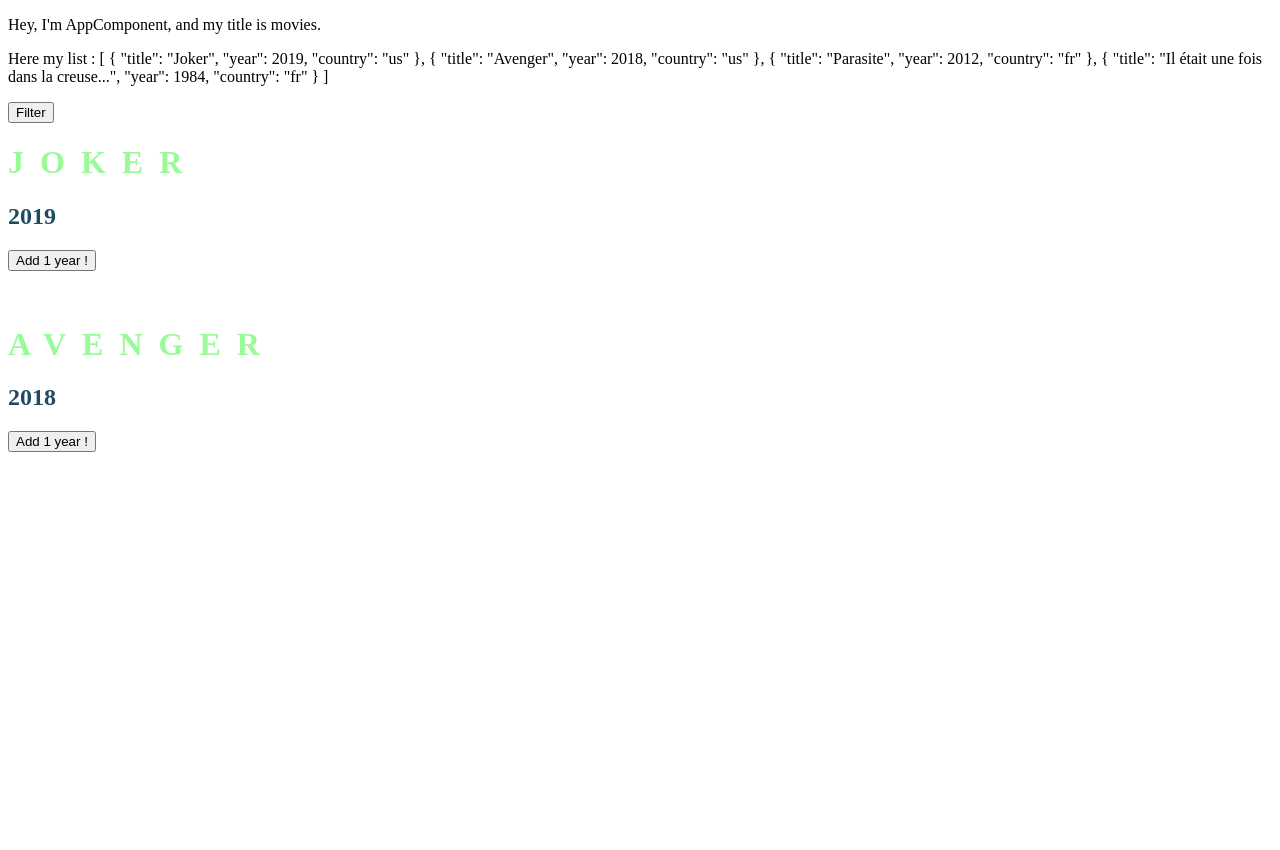
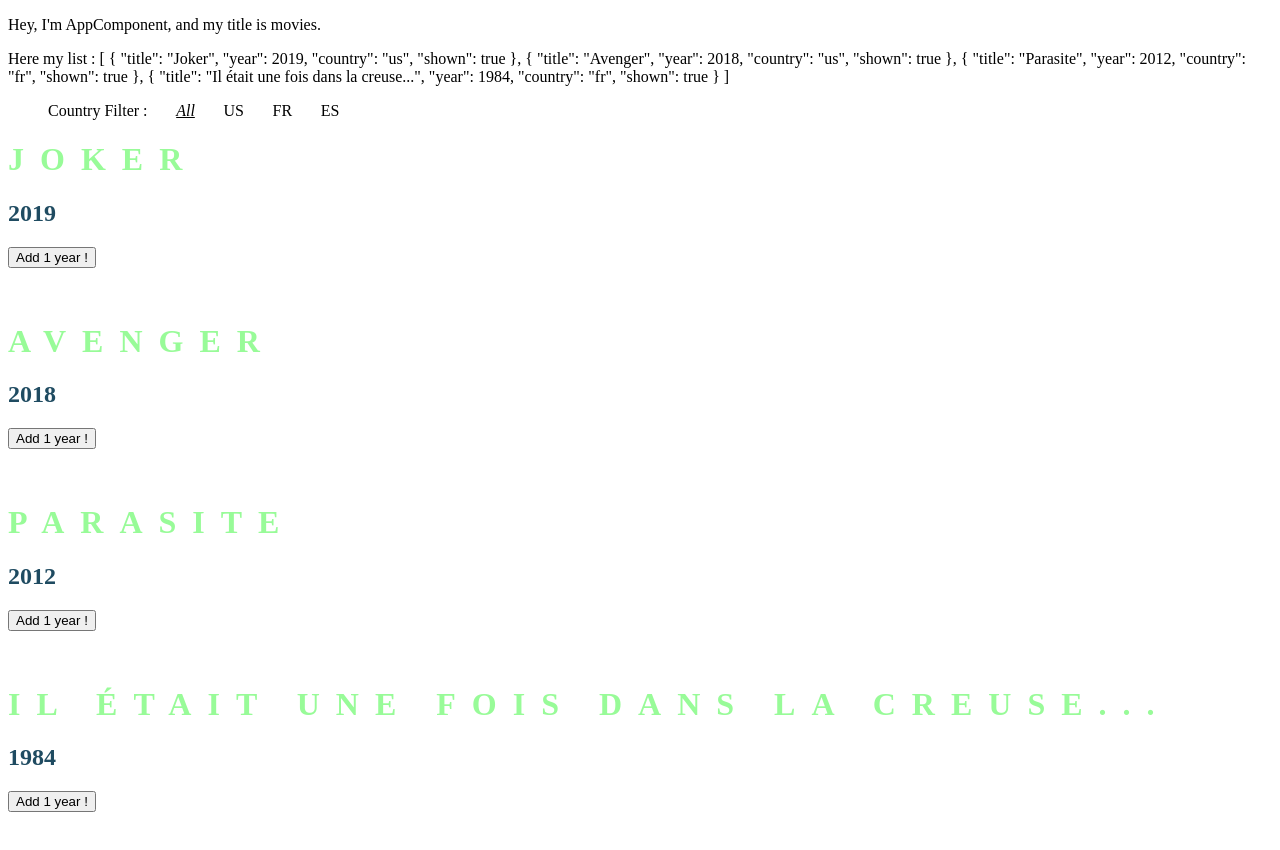
Before and after one commit to Angkna/CinemaFinal, an Angular app: page / in a window 1280 px wide. Shown: the top 850 px of the page. Before the commit the page ends 800 px from the top, so only its background shows below. Built offline with nearby package versions, Linux system fonts and the light colour scheme.

Commit message:
liste de filtre

```diff
--- a/src/app/app.component.html
+++ b/src/app/app.component.html
@@ -1,16 +1,24 @@
 <p>Hey, I'm AppComponent, and my title is {{ title }}.</p>
 
 <p>Here my list : {{ movies | json }}</p>
-<button (click)="toggleCountry()">Filter</button>
+<ul>
+  <li>Country Filter : </li>
+  <li [ngClass]="{'select' : defaultcountry == 'all'}" (click)="toggleAll()">All</li>
+  <li [ngClass]="{'select' : defaultcountry == 'us'}" (click)="toggleUS()">US</li>
+  <li [ngClass]="{'select' : defaultcountry == 'fr'}" (click)="toggleFR()">FR</li>
+  <li [ngClass]="{'select' : defaultcountry == 'es'}" (click)="toggleES()">ES</li>
+</ul>
+
 
 <div *ngFor="let movie of movies">
-  <div class='movie' *ngIf="movie.country == defaultcountry">
+  <div class='movie' *ngIf="movie.shown">
     <h1 [ngClass]="{'old' : movie.year < 2020, 'title': true }">{{ movie.title }}</h1>
     <h2>{{ movie.year }}</h2>
     <button
-      type="button"
-      (click)="movie.year = movie.year + 1">
-        Add 1 year !
+      type = "button"
+      (click) = "movie.year = movie.year + 1"
+    >
+      Add 1 year !
     </button>
   </div>
 </div>
--- a/src/app/app.component.scss
+++ b/src/app/app.component.scss
@@ -19,3 +19,20 @@
         }
     }
 }
+
+ul {
+    display: flex;
+    width: 20em;
+    li {
+        list-style: none;
+        flex: auto;
+
+        &.select {
+            text-decoration: underline;
+            font-style: italic;
+        }
+    }
+    li:hover {
+        cursor: pointer;
+    }
+}
--- a/src/app/app.component.ts
+++ b/src/app/app.component.ts
@@ -7,36 +7,60 @@
 })
 export class AppComponent {
   public title: string = 'movies';
-  public defaultcountry: string = 'us';
+  public defaultcountry: string = 'all';
 
   public movies: any[] = [
     {
       title: 'Joker',
       year: 2019,
-      country: 'us'
+      country: 'us',
+      shown: true
     },
     {
       title: 'Avenger',
       year: 2018,
-      country: 'us'
+      country: 'us',
+      shown: true
     },
     {
       title: 'Parasite',
       year: 2012,
-      country: 'fr'
+      country: 'fr',
+      shown: true
     },
     {
       title: 'Il était une fois dans la creuse...',
       year: 1984,
-      country: 'fr'
+      country: 'fr',
+      shown: true
     }
   ];
 
-  public toggleCountry(): void {
-    if (this.defaultcountry == 'us') {
-      this.defaultcountry = 'fr';
-    } else {
-      this.defaultcountry ='us';
-    }
+  public toggleAll(): void {
+    this.defaultcountry = 'all';
+    this.movies.forEach((movie: any) => {
+      movie.shown = true;
+    })
+  }
+
+  public toggleUS(): void {
+    this.defaultcountry = 'us';
+    this.movies.forEach((movie: any) => {
+      movie.shown = (movie.country == this.defaultcountry);
+    })
+  }
+
+  public toggleFR(): void {
+    this.defaultcountry = 'fr';
+    this.movies.forEach((movie: any) => {
+      movie.shown = (movie.country == this.defaultcountry);
+    })
+  }
+
+  public toggleES(): void {
+    this.defaultcountry = 'es';
+    this.movies.forEach((movie: any) => {
+      movie.shown = (movie.country == this.defaultcountry);
+    })
   }
 }
```
